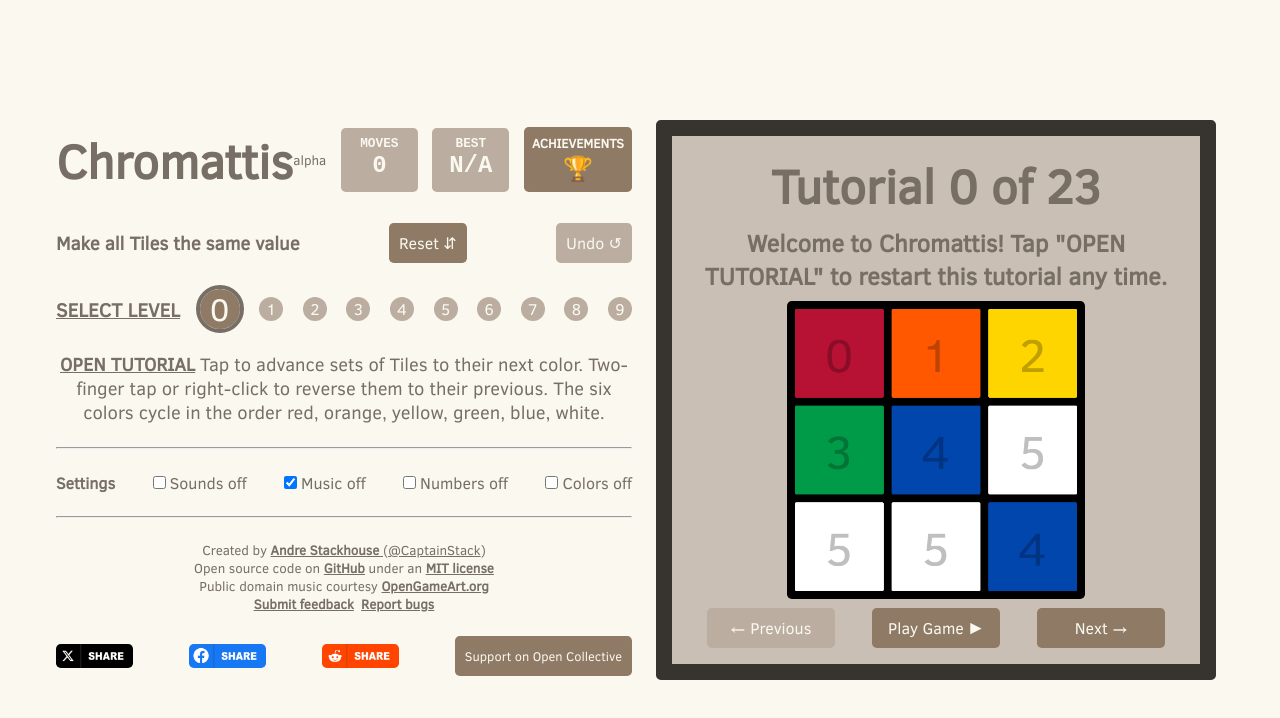
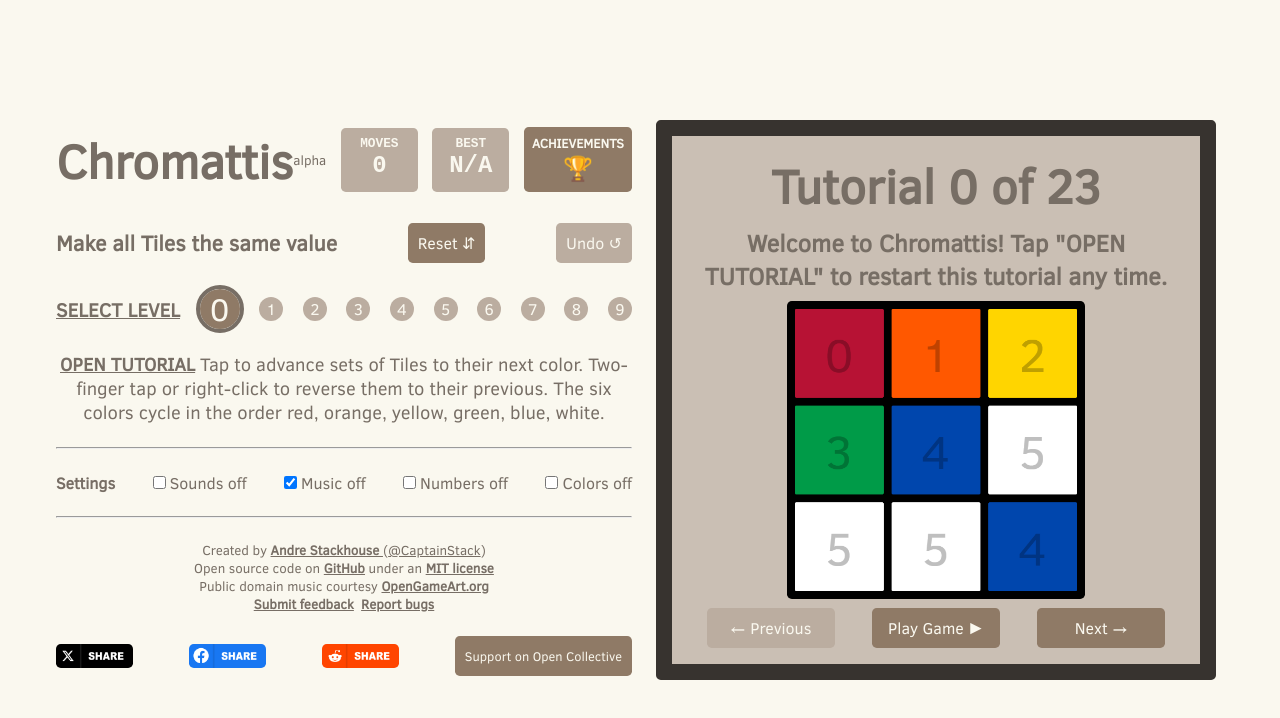
Before and after one commit to CaptainStack/chromattis, a React (Vite) app: page / in a window 1280 px wide. Shown: the top 718 px of the page. Built offline with nearby package versions, Linux system fonts and the light colour scheme.

Commit message:
Increase goal font-size

```diff
--- a/src/components/App.jsx
+++ b/src/components/App.jsx
@@ -214,7 +214,7 @@ export const App = ({state}) => {
           </div>
 
           <div className='row'>
-            <h3><strong>Make all Tiles the same value</strong></h3>
+            <h3 className='goal'><strong>Make all Tiles the same value</strong></h3>
             <span id='reset_game' title='Click to reset the puzzle [r]' className='flat-button' onClick={newGameButtonClicked}>Reset ⇵</span>
             <span id='undo' title='Click to undo last move [u]' className={`flat-button ${state.game.current_level().last_move ? null : 'locked'}`} onClick={undoButtonClicked}>Undo ↺</span>
             <span id='install' title='Click to install Chromattis' className='flat-button' hidden>Install ↓</span>
--- a/src/styles/App.css
+++ b/src/styles/App.css
@@ -59,6 +59,10 @@
 
   small a {
     color: var(--dark-primary);
+  }
+
+  .goal {
+    font-size: 1.35rem;
   }
 
   .instructions {
```
